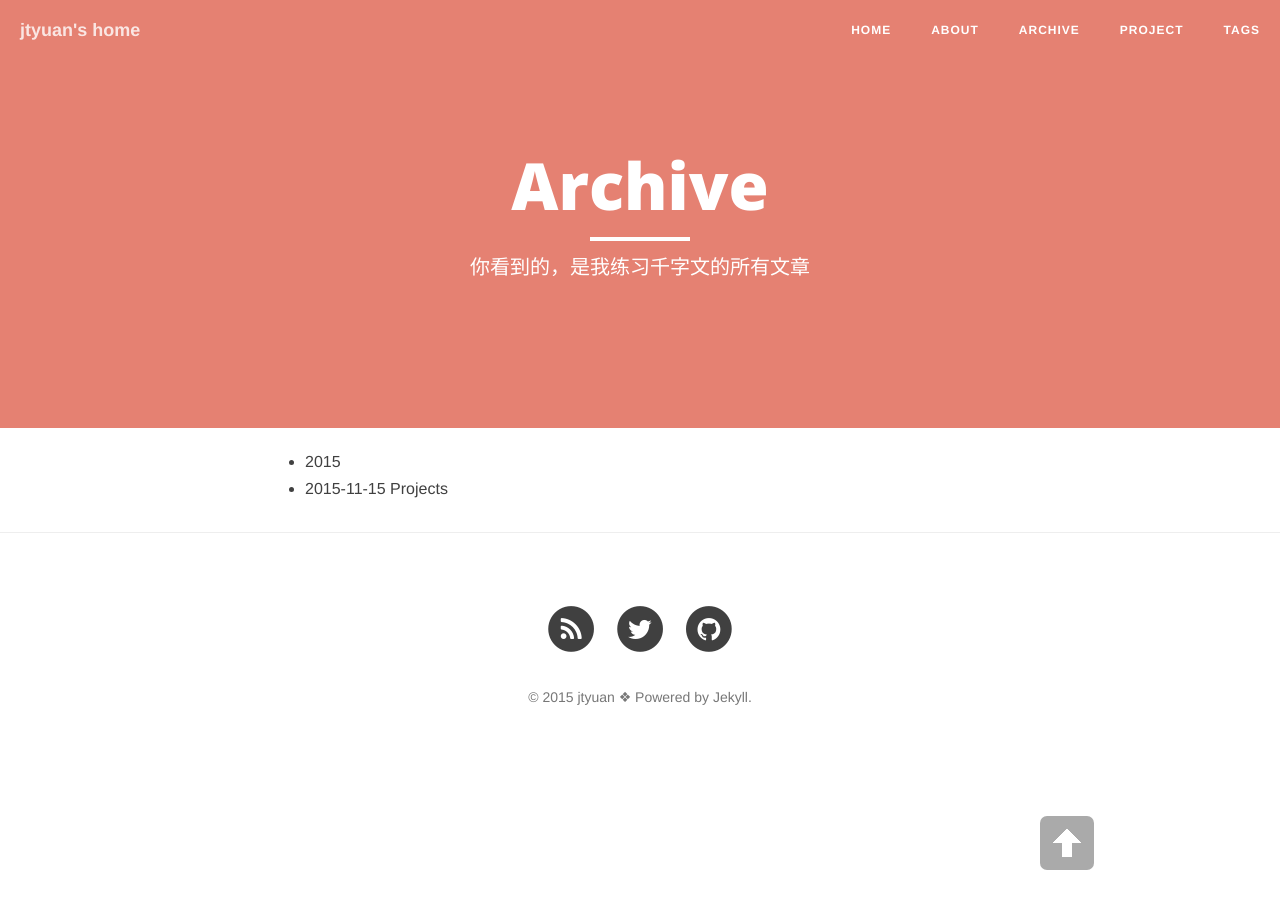
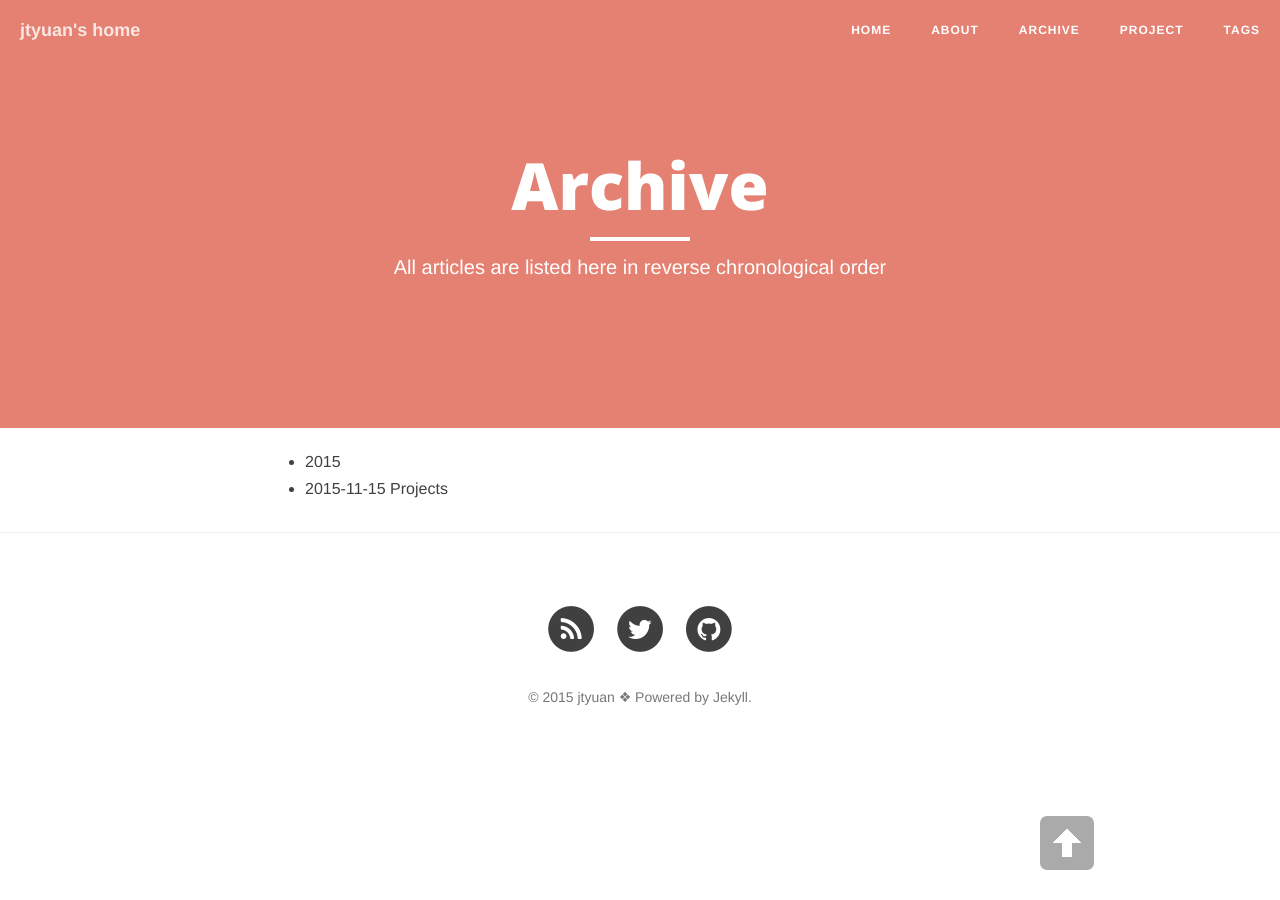
Before and after one commit to jtyuan/jtyuan.github.io, a Jekyll site: the page built from archive.md, in a window 1280 px wide. Built offline with Jekyll 4.4.1, drawn with Linux system fonts in a browser that asks for light colours; nearby versions of some CDN libraries.

Commit message:
upload papers

```diff
--- a/archive.md
+++ b/archive.md
@@ -1,7 +1,7 @@
 ---
 layout: page
 title: "Archive"
-description: "你看到的，是我练习千字文的所有文章"
+description: "All articles are listed here in reverse chronological order"
 header-img: "img/orange.jpg"
 ---
 
```
Also changed, not shown: 4 other files.
